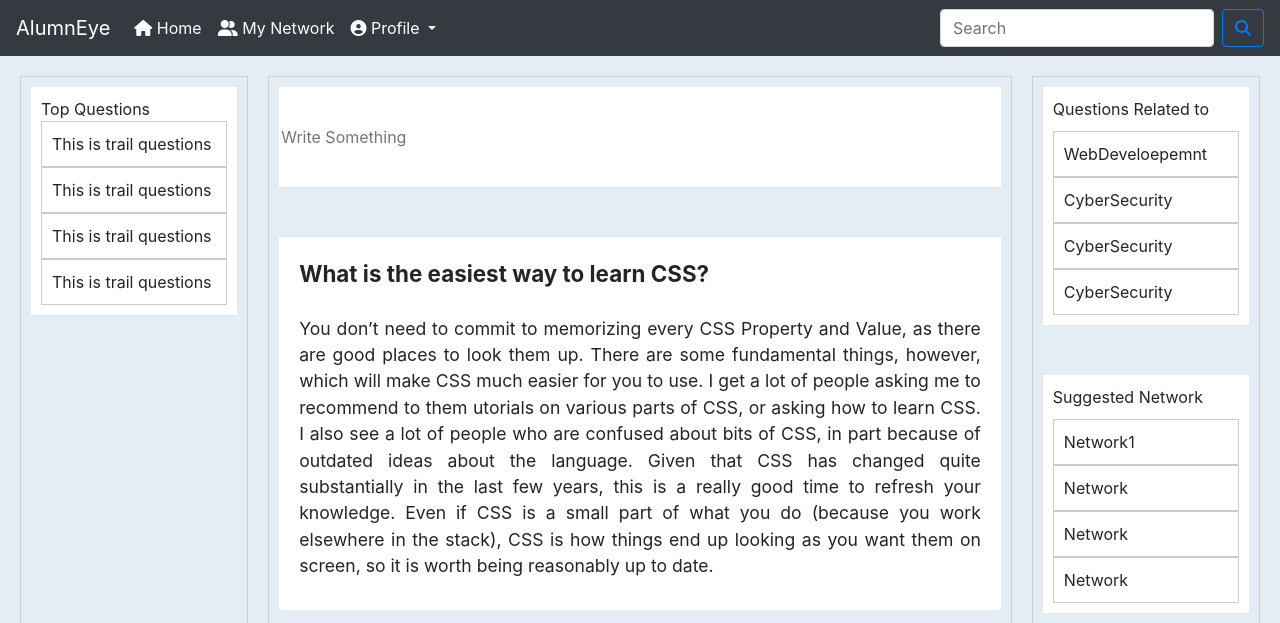
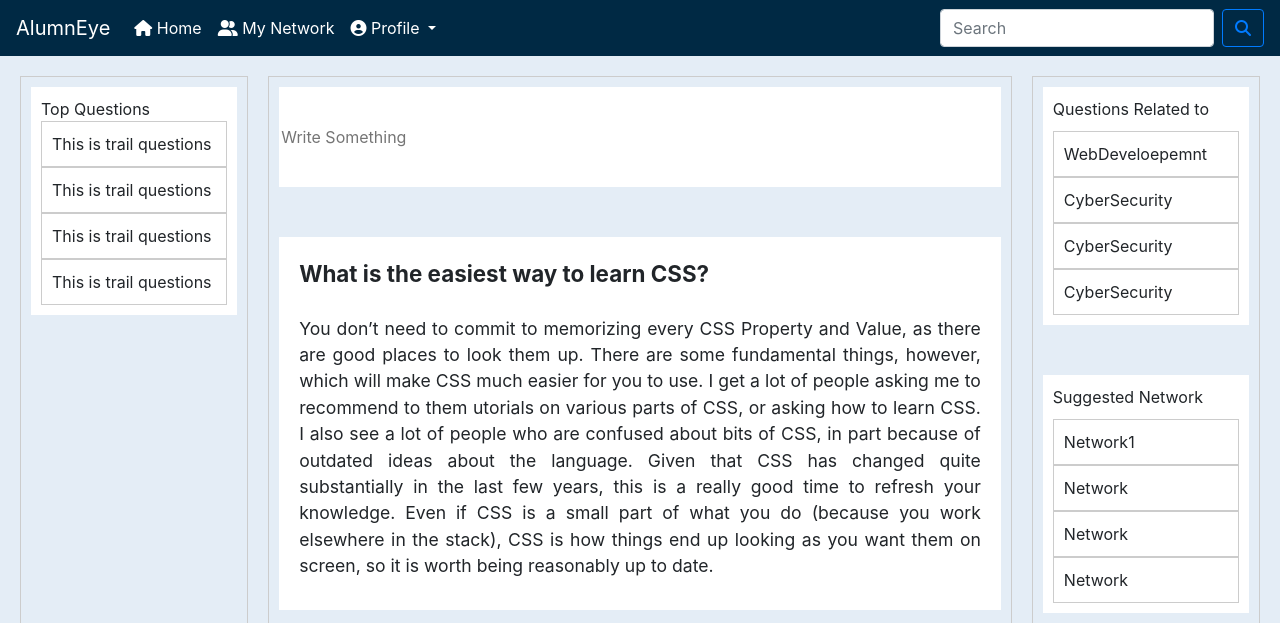
Before and after one commit to manujrajaram/AlumnEye, a PHP site: page /html/homePage.html in a window 1280 px wide. Shown: the top 623 px of the page. Run offline with PHP 8.4, Linux system fonts and the light colour scheme; some libraries are stand-ins or nearby versions.

Commit message:
navbar color changed for homepage

```diff
--- a/src/css/homePage.css
+++ b/src/css/homePage.css
@@ -2,6 +2,10 @@ body{
     background-color: #E4EDF6 !important;
     margin:0;
     padding:0;
+}
+
+.navbar-custom{
+    background-color: #002944;
 }
 
 
--- a/src/html/homePage.html
+++ b/src/html/homePage.html
@@ -14,7 +14,7 @@
 </head>
 
 <body>
-    <nav class="navbar navbar-expand-lg navbar-dark bg-dark">
+    <nav class="navbar navbar-expand-lg navbar-dark navbar-custom">
         <a class="navbar-brand" href="#">AlumnEye</a>
         <button class="navbar-toggler" type="button" data-toggle="collapse" data-target="#navbarSupportedContent" aria-controls="navbarSupportedContent" aria-expanded="false" aria-label="Toggle navigation">
           <span class="navbar-toggler-icon"></span>
--- a/src/html/index.html
+++ b/src/html/index.html
@@ -22,7 +22,7 @@
                         <input type="password" placeholder="Password">
                     </div>
                     <a href="#">Forgot Password?</a>
-                    <input type="submit" value="SIGN IN" class="btn solid">
+                    <input type=button value="SIGN IN" class="btn solid">
                 </form>
 
                 <form action="" class="sign-up-form">
```
